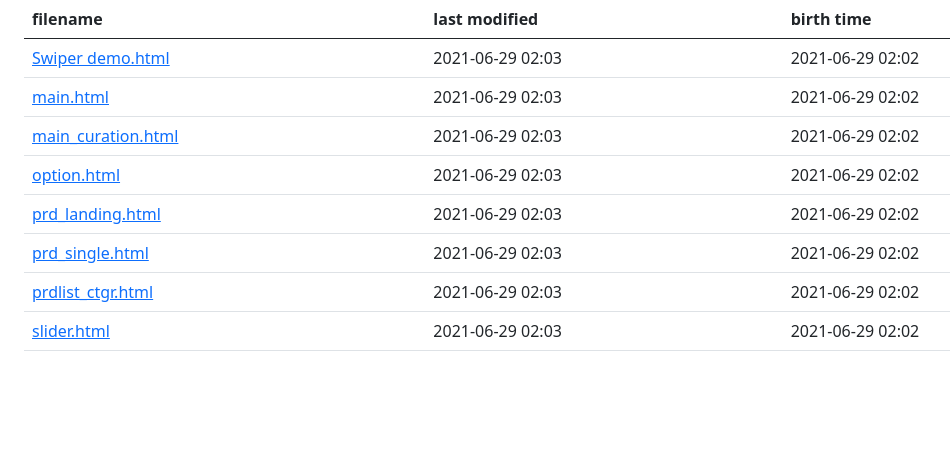
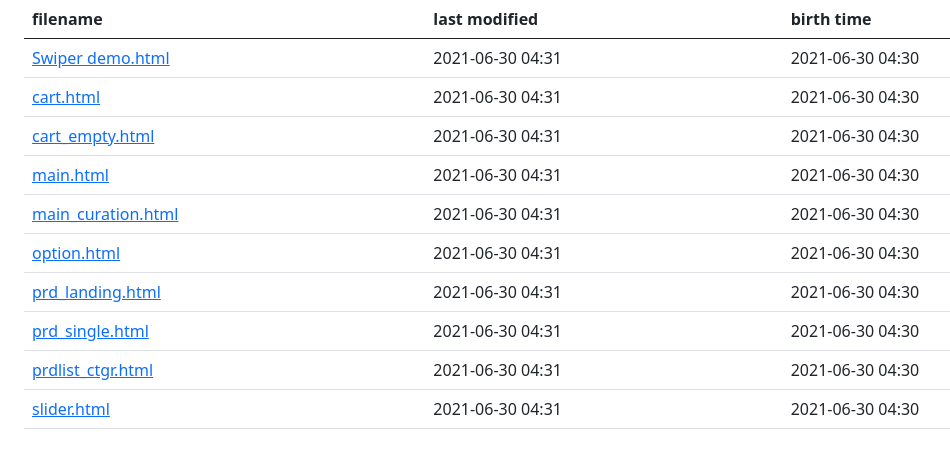
Before and after one commit to ilark-platform/daab_publisher, a website: page index.html in a window 1280 px wide. Shown: the whole page, without its empty margins (58-1008 px from the left). Drawn offline with nearby package versions, Linux system fonts and the light colour scheme.

Commit message:
BUILD HTML;; --SKIP-BUILD

```diff
--- a/index.html
+++ b/index.html
@@ -11,7 +11,7 @@
                     <th>birth time</th>
                 </tr>
             </thead>
-            <tbody><tr><td><a href="./html/Swiper demo.html?ver=1624932198007">Swiper demo.html</a></td><td>2021-06-29 02:03</td><td>2021-06-29 02:02</td></tr><tr><td><a href="./html/main.html?ver=1624932198012">main.html</a></td><td>2021-06-29 02:03</td><td>2021-06-29 02:02</td></tr><tr><td><a href="./html/main_curation.html?ver=1624932198015">main_curation.html</a></td><td>2021-06-29 02:03</td><td>2021-06-29 02:02</td></tr><tr><td><a href="./html/option.html?ver=1624932198016">option.html</a></td><td>2021-06-29 02:03</td><td>2021-06-29 02:02</td></tr><tr><td><a href="./html/prd_landing.html?ver=1624932198018">prd_landing.html</a></td><td>2021-06-29 02:03</td><td>2021-06-29 02:02</td></tr><tr><td><a href="./html/prd_single.html?ver=1624932198020">prd_single.html</a></td><td>2021-06-29 02:03</td><td>2021-06-29 02:02</td></tr><tr><td><a href="./html/prdlist_ctgr.html?ver=1624932198021">prdlist_ctgr.html</a></td><td>2021-06-29 02:03</td><td>2021-06-29 02:02</td></tr><tr><td><a href="./html/slider.html?ver=1624932198023">slider.html</a></td><td>2021-06-29 02:03</td><td>2021-06-29 02:02</td></tr></tbody>
+            <tbody><tr><td><a href="./html/Swiper demo.html?ver=1625027469132">Swiper demo.html</a></td><td>2021-06-30 04:31</td><td>2021-06-30 04:30</td></tr><tr><td><a href="./html/cart.html?ver=1625027469137">cart.html</a></td><td>2021-06-30 04:31</td><td>2021-06-30 04:30</td></tr><tr><td><a href="./html/cart_empty.html?ver=1625027469139">cart_empty.html</a></td><td>2021-06-30 04:31</td><td>2021-06-30 04:30</td></tr><tr><td><a href="./html/main.html?ver=1625027469140">main.html</a></td><td>2021-06-30 04:31</td><td>2021-06-30 04:30</td></tr><tr><td><a href="./html/main_curation.html?ver=1625027469142">main_curation.html</a></td><td>2021-06-30 04:31</td><td>2021-06-30 04:30</td></tr><tr><td><a href="./html/option.html?ver=1625027469143">option.html</a></td><td>2021-06-30 04:31</td><td>2021-06-30 04:30</td></tr><tr><td><a href="./html/prd_landing.html?ver=1625027469144">prd_landing.html</a></td><td>2021-06-30 04:31</td><td>2021-06-30 04:30</td></tr><tr><td><a href="./html/prd_single.html?ver=1625027469145">prd_single.html</a></td><td>2021-06-30 04:31</td><td>2021-06-30 04:30</td></tr><tr><td><a href="./html/prdlist_ctgr.html?ver=1625027469146">prdlist_ctgr.html</a></td><td>2021-06-30 04:31</td><td>2021-06-30 04:30</td></tr><tr><td><a href="./html/slider.html?ver=1625027469148">slider.html</a></td><td>2021-06-30 04:31</td><td>2021-06-30 04:30</td></tr></tbody>
         </table>
     </div>
 </body></html>
```
